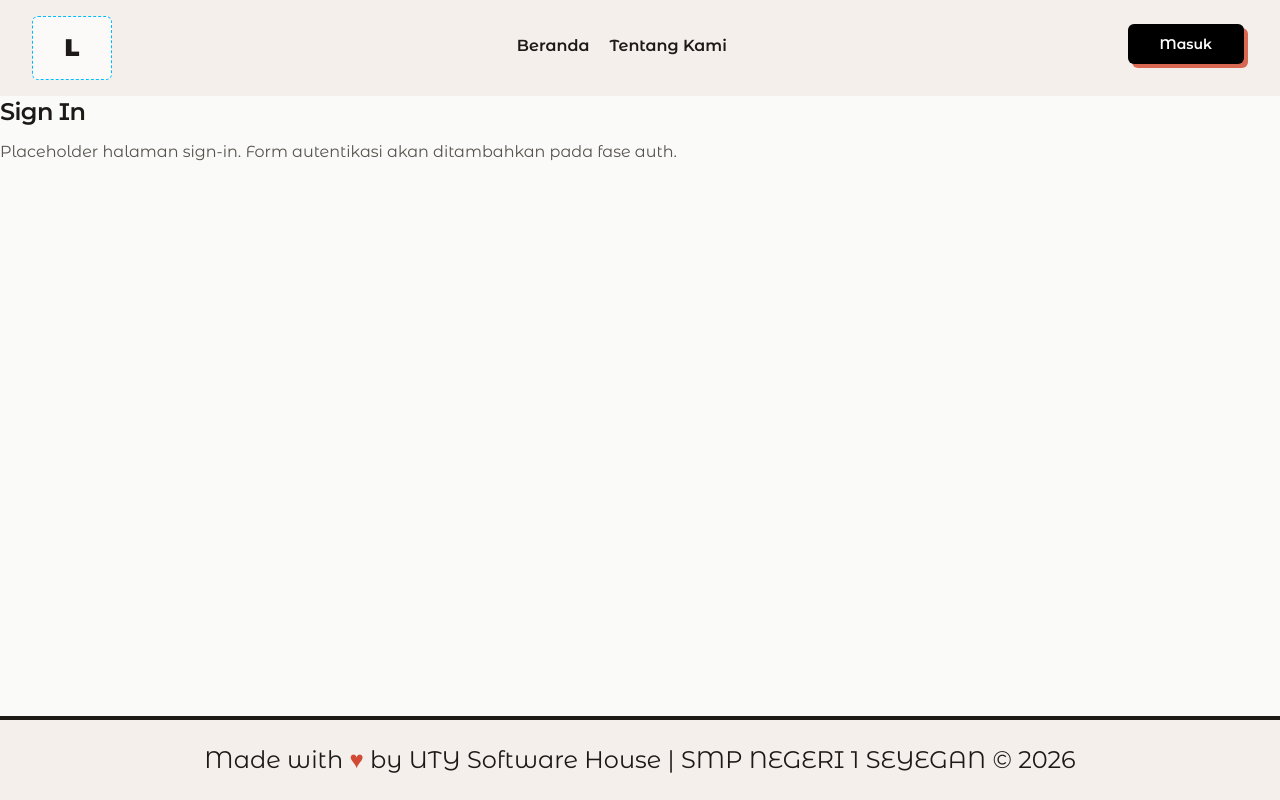
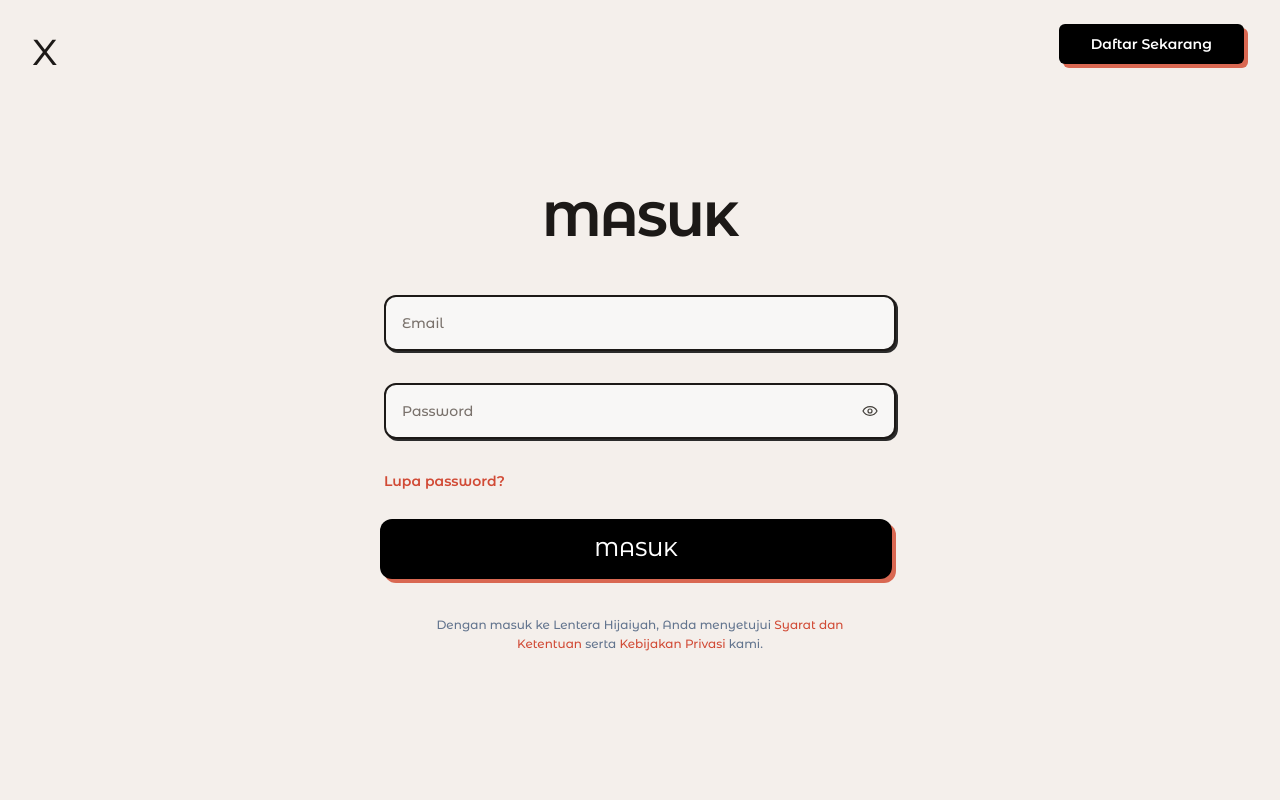
Before and after one commit to CapDMarshal/lenteraHijaiyah, a Next.js app: page /sign-in in a window 1280 px wide. Built offline with nearby package versions, Linux system fonts and the light colour scheme.

Commit message:
feat: login page

```diff
--- a/app/(public)/layout.tsx
+++ b/app/(public)/layout.tsx
@@ -1,14 +1,20 @@
+"use client";
+
 import type { ReactNode } from "react";
+import { usePathname } from "next/navigation";
 
 import PublicFooter from "@/components/layout/PublicFooter";
 import { PublicNavbar } from "@/components/layout/PublicNavbar";
 
 export default function PublicLayout({ children }: { children: ReactNode }) {
+  const pathname = usePathname();
+  const hideShell = pathname === "/sign-in";
+
   return (
     <main className="no-scrollbar flex h-full flex-col overflow-x-hidden overflow-y-auto bg-stone-50">
-      <PublicNavbar />
+      {!hideShell ? <PublicNavbar /> : null}
       <div className="flex-1">{children}</div>
-      <PublicFooter />
+      {!hideShell ? <PublicFooter /> : null}
     </main>
   );
 }
--- a/app/(public)/sign-in/page.tsx
+++ b/app/(public)/sign-in/page.tsx
@@ -1,10 +1,123 @@
+"use client";
+
+import Link from "next/link";
+import { useState } from "react";
+
+import { LinkButton } from "@/components/ui/button";
+import { TextField } from "@/components/ui/text-field";
+
+function EyeIcon() {
+  return (
+    <svg width="16" height="16" viewBox="0 0 24 24" fill="none" aria-hidden="true">
+      <path
+        d="M1.5 12C3.7 7.8 7.5 5.5 12 5.5C16.5 5.5 20.3 7.8 22.5 12C20.3 16.2 16.5 18.5 12 18.5C7.5 18.5 3.7 16.2 1.5 12Z"
+        stroke="currentColor"
+        strokeWidth="1.8"
+        strokeLinecap="round"
+        strokeLinejoin="round"
+      />
+      <circle cx="12" cy="12" r="3" stroke="currentColor" strokeWidth="1.8" />
+    </svg>
+  );
+}
+
+function EyeOffIcon() {
+  return (
+    <svg width="16" height="16" viewBox="0 0 24 24" fill="none" aria-hidden="true">
+      <path
+        d="M3 3L21 21"
+        stroke="currentColor"
+        strokeWidth="1.8"
+        strokeLinecap="round"
+        strokeLinejoin="round"
+      />
+      <path
+        d="M10.6 6.3C11.1 6.2 11.5 6.2 12 6.2C16.2 6.2 19.7 8.4 21.8 12C20.9 13.6 19.7 14.9 18.3 15.9"
+        stroke="currentColor"
+        strokeWidth="1.8"
+        strokeLinecap="round"
+        strokeLinejoin="round"
+      />
+      <path
+        d="M14.1 14.3C13.5 14.9 12.8 15.2 12 15.2C10.2 15.2 8.8 13.8 8.8 12C8.8 11.2 9.1 10.5 9.7 9.9"
+        stroke="currentColor"
+        strokeWidth="1.8"
+        strokeLinecap="round"
+        strokeLinejoin="round"
+      />
+      <path
+        d="M6.2 8.2C4.5 9.2 3 10.5 2.2 12C4.3 15.6 7.8 17.8 12 17.8C13.4 17.8 14.7 17.5 15.9 17"
+        stroke="currentColor"
+        strokeWidth="1.8"
+        strokeLinecap="round"
+        strokeLinejoin="round"
+      />
+    </svg>
+  );
+}
+
 export default function SignInPage() {
+  const [showPassword, setShowPassword] = useState(false);
+
   return (
-    <section className="space-y-3">
-      <h1 className="text-2xl font-semibold tracking-tight text-stone-900">Sign In</h1>
-      <p className="text-stone-600">
-        Placeholder halaman sign-in. Form autentikasi akan ditambahkan pada fase auth.
-      </p>
+    <section className="h-full bg-[#f4efeb]">
+      <div className="flex h-full flex-col px-5 py-4 sm:px-8 sm:py-6">
+        <div className="flex items-center justify-between">
+          <Link href="/" aria-label="Kembali ke beranda" className="text-5xl leading-none text-stone-900">
+            x
+          </Link>
+
+          <LinkButton href="/sign-up" variant="ink" size="nav">
+            Daftar Sekarang
+          </LinkButton>
+        </div>
+
+        <div className="mx-auto flex w-full max-w-lg flex-1 flex-col justify-center">
+          <h1 className="text-center text-5xl font-bold tracking-tight text-stone-900 mb-5  ">MASUK</h1>
+
+          <form className="mt-8 space-y-8" action="#" method="post">
+            <TextField type="email" name="email" autoComplete="email" placeholder="Email" />
+
+            <TextField
+              type={showPassword ? "text" : "password"}
+              name="password"
+              autoComplete="current-password"
+              placeholder="Password"
+              endAdornment={
+                <button
+                  type="button"
+                  aria-label={showPassword ? "Sembunyikan password" : "Tampilkan password"}
+                  onClick={() => setShowPassword((prev) => !prev)}
+                  className="inline-flex items-center text-stone-700 transition-colors hover:text-stone-900"
+                >
+                  {showPassword ? <EyeOffIcon /> : <EyeIcon />}
+                </button>
+              }
+            />
+
+            <Link href="/forgot-password" className="block text-sm font-semibold text-[#d14a35] hover:underline">
+              Lupa password?
+            </Link>
+
+            <button
+              type="submit"
+              className="group inline-flex w-full rounded-[12px] bg-[#d96852] p-0 focus-visible:outline-none"
+            >
+              <span className="inline-flex w-full -translate-x-1 -translate-y-1 items-center justify-center rounded-[12px] bg-black px-8 py-4 text-xl font-medium text-white transition-transform duration-200 ease-out group-hover:-translate-x-1.5 group-hover:-translate-y-1.5 group-active:-translate-x-0.5 group-active:-translate-y-0.5">
+                MASUK
+              </span>
+            </button>
+          </form>
+
+          <p className="mx-auto mt-8 max-w-md text-center text-xs font-medium leading-relaxed text-slate-500">
+            Dengan masuk ke Lentera Hijaiyah, Anda menyetujui <Link href="/terms" className="text-[#d14a35] hover:underline">
+              Syarat dan Ketentuan
+            </Link> serta <Link href="/privacy" className="text-[#d14a35] hover:underline">
+              Kebijakan Privasi
+            </Link> kami.
+          </p>
+        </div>
+      </div>
     </section>
   );
 }
--- /dev/null
+++ b/components/ui/text-field.tsx
@@ -0,0 +1,33 @@
+import type { InputHTMLAttributes, ReactNode } from "react";
+
+import { cn } from "@/lib/utils/cn";
+
+type TextFieldProps = InputHTMLAttributes<HTMLInputElement> & {
+  wrapperClassName?: string;
+  endAdornment?: ReactNode;
+};
+
+export function TextField({
+  className,
+  wrapperClassName,
+  endAdornment,
+  ...props
+}: TextFieldProps) {
+  return (
+    <div
+      className={cn(
+        "flex h-14 w-full items-center rounded-xl border-2 border-stone-900 bg-[#f8f7f6] px-4 shadow-[2px_2px_0_#2b2b2b]",
+        wrapperClassName,
+      )}
+    >
+      <input
+        className={cn(
+          "w-full bg-transparent text-sm font-medium text-stone-900 placeholder:text-stone-500 focus:outline-none",
+          className,
+        )}
+        {...props}
+      />
+      {endAdornment ? <span className="ml-3 inline-flex text-stone-700">{endAdornment}</span> : null}
+    </div>
+  );
+}
```
Also changed, not shown: 2 other files (tests, documents, lock files or other folders).
